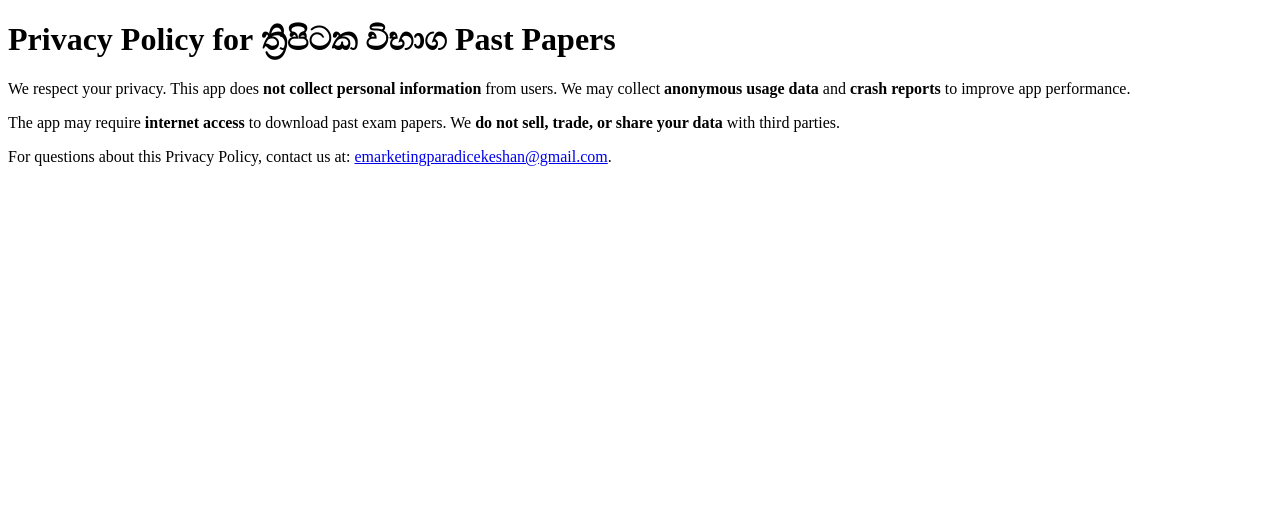
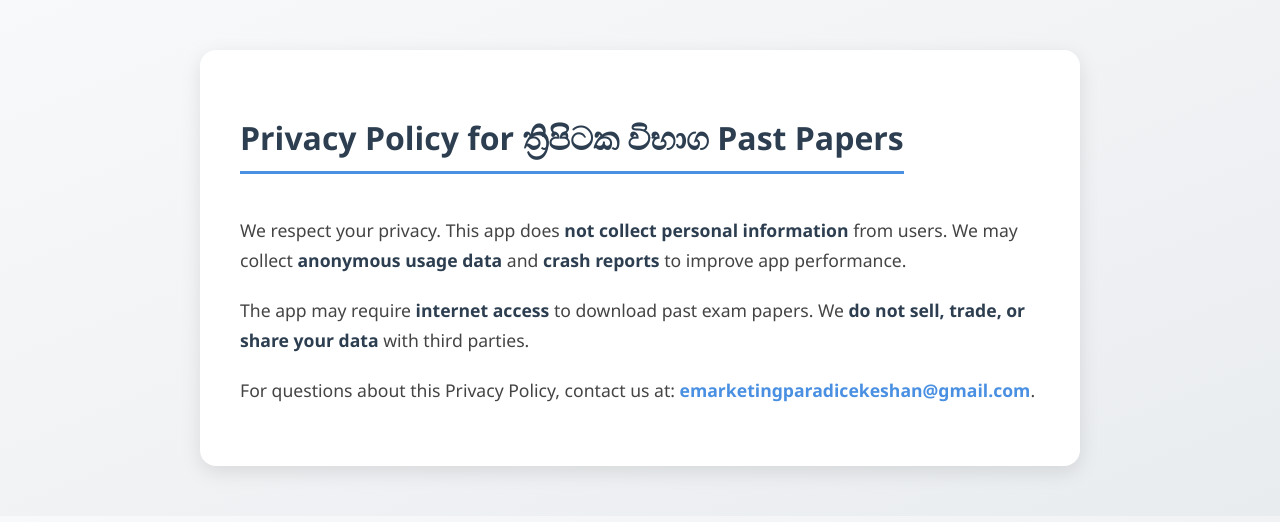
Before and after one commit to Ransilu456/tripitaka-past-papers-privacy, a plain HTML site: page index.html in a window 1280 px wide. Drawn offline with Linux system fonts and the light colour scheme.

Commit message:
CSS Added

```diff
--- a/index.html
+++ b/index.html
@@ -1,14 +1,102 @@
 <!DOCTYPE html>
 <html lang="en">
 <head>
-  <meta charset="UTF-8">
-  <meta name="viewport" content="width=device-width, initial-scale=1.0">
+  <meta charset="UTF-8" />
+  <meta name="viewport" content="width=device-width, initial-scale=1.0" />
   <title>Privacy Policy</title>
+  <style>
+    /* --- Global Styles --- */
+    body {
+      font-family: "Segoe UI", Tahoma, sans-serif;
+      background: linear-gradient(to bottom right, #f8f9fa, #e9ecef);
+      margin: 0;
+      padding: 0;
+      color: #333;
+      line-height: 1.7;
+    }
+
+    /* --- Container --- */
+    .container {
+      max-width: 800px;
+      margin: 50px auto;
+      background: #ffffff;
+      padding: 40px;
+      border-radius: 16px;
+      box-shadow: 0 6px 20px rgba(0, 0, 0, 0.1);
+      animation: fadeIn 0.7s ease-in-out;
+    }
+
+    /* --- Heading --- */
+    h1 {
+      font-size: 2rem;
+      text-align: center;
+      color: #2c3e50;
+      margin-bottom: 25px;
+      border-bottom: 3px solid #4a90e2;
+      display: inline-block;
+      padding-bottom: 5px;
+    }
+
+    /* --- Paragraphs --- */
+    p {
+      font-size: 1.1rem;
+      margin-bottom: 20px;
+      color: #444;
+    }
+
+    strong {
+      color: #2c3e50;
+      font-weight: 600;
+    }
+
+    /* --- Email Link --- */
+    a {
+      color: #4a90e2;
+      text-decoration: none;
+      font-weight: 600;
+    }
+
+    a:hover {
+      text-decoration: underline;
+    }
+
+    /* --- Responsive --- */
+    @media (max-width: 600px) {
+      .container {
+        margin: 20px;
+        padding: 25px;
+      }
+
+      h1 {
+        font-size: 1.7rem;
+      }
+
+      p {
+        font-size: 1rem;
+      }
+    }
+
+    /* --- Animation --- */
+    @keyframes fadeIn {
+      from {
+        opacity: 0;
+        transform: translateY(20px);
+      }
+      to {
+        opacity: 1;
+        transform: translateY(0);
+      }
+    }
+  </style>
 </head>
 <body>
-  <h1>Privacy Policy for ත්‍රිපිටක විභාග Past Papers</h1>
-  <p>We respect your privacy. This app does <strong>not collect personal information</strong> from users. We may collect <strong>anonymous usage data</strong> and <strong>crash reports</strong> to improve app performance.</p>
-  <p>The app may require <strong>internet access</strong> to download past exam papers. We <strong>do not sell, trade, or share your data</strong> with third parties.</p>
-  <p>For questions about this Privacy Policy, contact us at: <a href="mailto:emarketingparadicekeshan@gmail.com">emarketingparadicekeshan@gmail.com</a>.</p>
+  <div class="container">
+    <h1>Privacy Policy for ත්‍රිපිටක විභාග Past Papers</h1>
+    <p>We respect your privacy. This app does <strong>not collect personal information</strong> from users. We may collect <strong>anonymous usage data</strong> and <strong>crash reports</strong> to improve app performance.</p>
+    <p>The app may require <strong>internet access</strong> to download past exam papers. We <strong>do not sell, trade, or share your data</strong> with third parties.</p>
+    <p>For questions about this Privacy Policy, contact us at:
+      <a href="mailto:emarketingparadicekeshan@gmail.com">emarketingparadicekeshan@gmail.com</a>.
+    </p>
+  </div>
 </body>
 </html>
```
